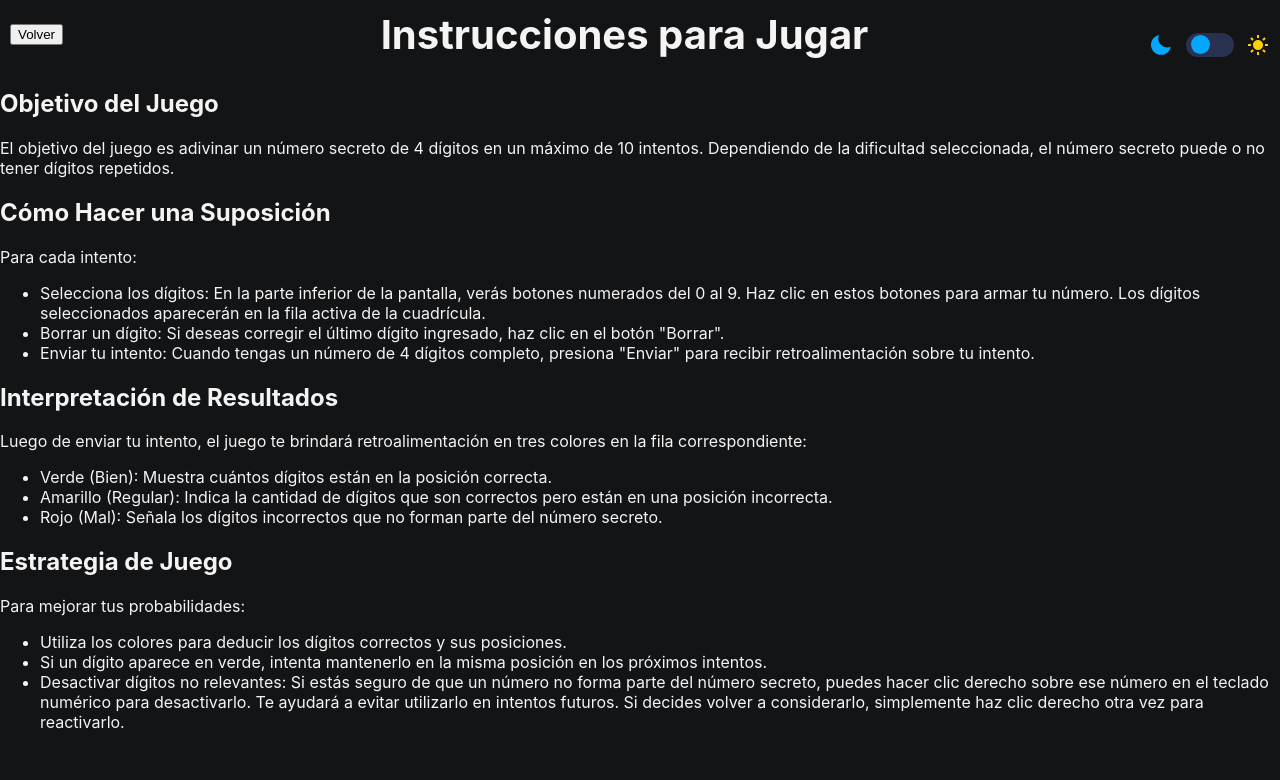
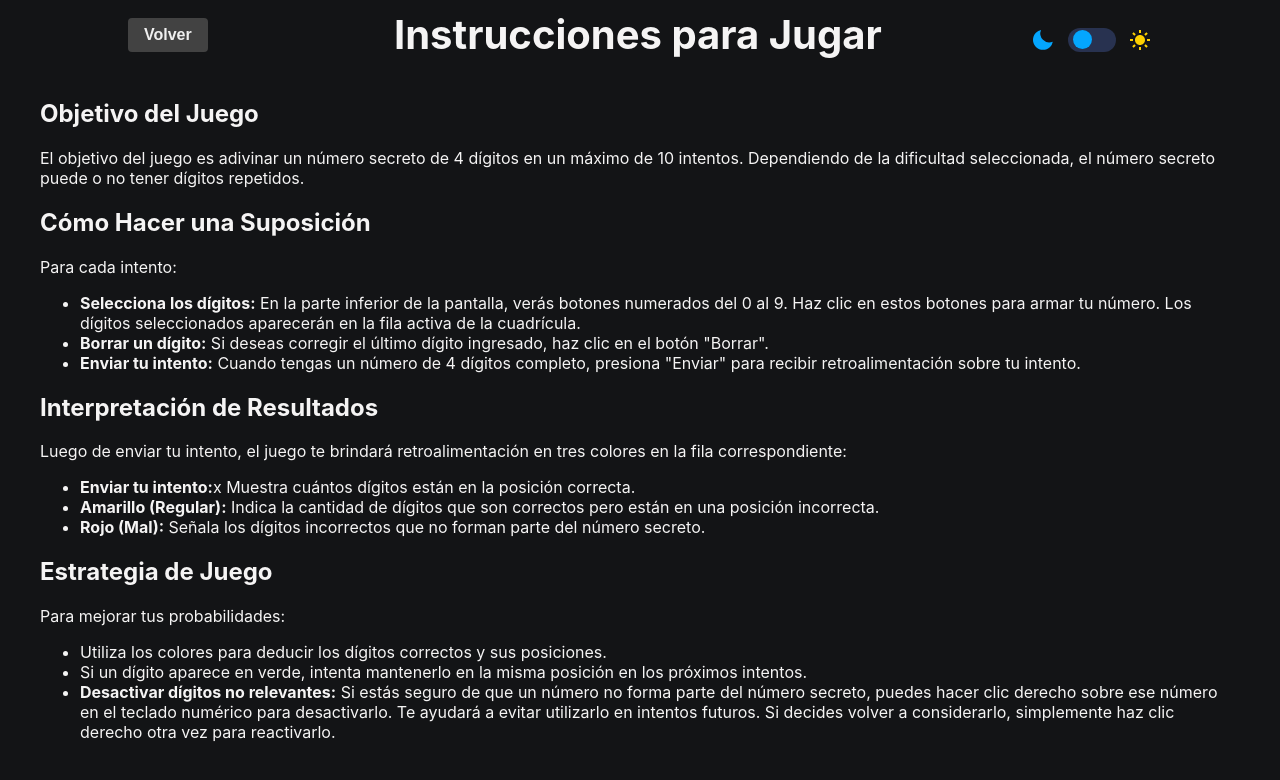
Before and after one commit to braguilera/juego-numeros, a React (Create React App) app: page /comoJugar in a window 1280 px wide. Shown: the top 780 px of the page. Built offline with nearby package versions, Linux system fonts and the light colour scheme.

Commit message:
Estilos finalizados

```diff
--- a/src/App.css
+++ b/src/App.css
@@ -44,6 +44,30 @@
   text-align: center;
   align-items: center;
   transition: background-color 0.25s ease-in-out, color 0.25s ease-in-out;
+}
+
+.inicio_contenedor{
+  width: 100%;
+  height: 100%;
+  display: flex;
+  flex-direction: column;
+  justify-content: flex-start;
+  align-items: center;
+}
+
+.dificultad_container{
+  width: 100%;
+  display: flex;
+  flex-direction: column;
+  align-items: center;
+  margin-bottom: 10%;
+}
+
+.jugar_container{
+  width: 100%;
+  display: flex;
+  flex-direction: column;
+  align-items: center;
 }
 
 .inicio .cambio_container{
@@ -124,6 +148,12 @@
   background-repeat: no-repeat;
   background-position: start;
   background-position-y: center;
+  scale: 1;
+  transition: scale .5s ease;
+}
+
+.boton_como_jugar:hover{
+  scale: 1.1;
 }
 
 
@@ -159,13 +189,12 @@
   cursor: pointer;
   background-color: var(--numero-principal);
   color: var(--numero-secundario);
+  transition: background-color .2s ease, color .2s ease;
 }
 
 .juego_header button:hover{
   color: var(--color-bg);
   background-color: var(--color-claro-principal);
-  transition: background-color .2s ease, color .2s ease;
-
 }
 
 .juego_header_titulos{
@@ -315,6 +344,9 @@
   height: 100vh;
   background-color: var(--color-bg);
   color: var(--color-claro-principal);
+  display: flex;
+  flex-direction: column;
+  align-items: center;
 }
 
 .comoJugar h1{
@@ -322,11 +354,37 @@
   font-size: 2.5rem;
 }
 
+.comoJugar button{
+  border: none;
+  padding: 8px 16px;
+  border-radius: 4px;
+  font-size: 1rem;
+  font-weight: bold;
+  cursor: pointer;
+  background-color: var(--numero-principal);
+  color: var(--numero-secundario);
+  transition: background-color .2s ease, color .2s ease;
+}
+
+.comoJugar button:hover {
+  color: var(--color-bg);
+  background-color: var(--color-claro-principal);
+}
+
 .comoJugar_header{
+  max-width: 1200px;
+  width: 80%;
   display: flex;
   align-items: center;
   justify-content: space-between;
   padding: 10px;
+}
+
+.comoJugar_main{
+  padding: 10px;
+  max-width: 1200px;
+
+
 }
 
 /* Alertas de victoria y derrota */
--- a/src/componentes/ComoJugar.jsx
+++ b/src/componentes/ComoJugar.jsx
@@ -21,7 +21,7 @@ const ComoJugar = () => {
                 />
         </header>
 
-        <main>
+        <main className='comoJugar_main'>
             <div>
                 <h2>Objetivo del Juego</h2>
                 <p>El objetivo del juego es adivinar un número secreto de 4 dígitos en un máximo de 10 intentos. Dependiendo de la dificultad seleccionada, el número secreto puede o no tener dígitos repetidos.</p>
@@ -30,18 +30,18 @@ const ComoJugar = () => {
                 <h2>Cómo Hacer una Suposición</h2>
                 <p>Para cada intento:</p>
                 <ul>
-                    <li>Selecciona los dígitos: En la parte inferior de la pantalla, verás botones numerados del 0 al 9. Haz clic en estos botones para armar tu número. Los dígitos seleccionados aparecerán en la fila activa de la cuadrícula.</li>
-                    <li>Borrar un dígito: Si deseas corregir el último dígito ingresado, haz clic en el botón "Borrar".</li>
-                    <li>Enviar tu intento: Cuando tengas un número de 4 dígitos completo, presiona "Enviar" para recibir retroalimentación sobre tu intento.</li>
+                    <li><strong>Selecciona los dígitos:</strong> En la parte inferior de la pantalla, verás botones numerados del 0 al 9. Haz clic en estos botones para armar tu número. Los dígitos seleccionados aparecerán en la fila activa de la cuadrícula.</li>
+                    <li><strong>Borrar un dígito:</strong> Si deseas corregir el último dígito ingresado, haz clic en el botón "Borrar".</li>
+                    <li><strong>Enviar tu intento:</strong> Cuando tengas un número de 4 dígitos completo, presiona "Enviar" para recibir retroalimentación sobre tu intento.</li>
                 </ul>
             </div>
             <div>
                 <h2>Interpretación de Resultados</h2>
                 <p>Luego de enviar tu intento, el juego te brindará retroalimentación en tres colores en la fila correspondiente:</p>
                 <ul>
-                    <li>Verde (Bien): Muestra cuántos dígitos están en la posición correcta.</li>
-                    <li>Amarillo (Regular): Indica la cantidad de dígitos que son correctos pero están en una posición incorrecta.</li>
-                    <li>Rojo (Mal): Señala los dígitos incorrectos que no forman parte del número secreto.</li>
+                    <li><strong>Enviar tu intento:</strong>x Muestra cuántos dígitos están en la posición correcta.</li>
+                    <li><strong>Amarillo (Regular):</strong> Indica la cantidad de dígitos que son correctos pero están en una posición incorrecta.</li>
+                    <li><strong>Rojo (Mal):</strong> Señala los dígitos incorrectos que no forman parte del número secreto.</li>
                 </ul>
             </div>
             <div>
@@ -50,7 +50,7 @@ const ComoJugar = () => {
                 <ul>
                     <li>Utiliza los colores para deducir los dígitos correctos y sus posiciones.</li>
                     <li>Si un dígito aparece en verde, intenta mantenerlo en la misma posición en los próximos intentos.</li>
-                    <li>Desactivar dígitos no relevantes: Si estás seguro de que un número no forma parte del número secreto, puedes hacer clic derecho sobre ese número en el teclado numérico para desactivarlo. Te ayudará a evitar utilizarlo en intentos futuros. Si decides volver a considerarlo, simplemente haz clic derecho otra vez para reactivarlo.</li>
+                    <li><strong>Desactivar dígitos no relevantes:</strong> Si estás seguro de que un número no forma parte del número secreto, puedes hacer clic derecho sobre ese número en el teclado numérico para desactivarlo. Te ayudará a evitar utilizarlo en intentos futuros. Si decides volver a considerarlo, simplemente haz clic derecho otra vez para reactivarlo.</li>
                 </ul>
             </div>
 
--- a/src/componentes/Inicio.jsx
+++ b/src/componentes/Inicio.jsx
@@ -26,6 +26,10 @@ const Inicio = () => {
             />
             <h1>¡Bienvenido a Adivina el Número!</h1>
             <h2>Pon a prueba tus habilidades para descubrir el número oculto.</h2>
+
+            <article className='inicio_contenedor'>
+
+                <div className='dificultad_container'>
                     <h3>Selecciona la dificultad</h3>
 
                     <div className='inicio_dificultad'>
@@ -42,10 +46,14 @@ const Inicio = () => {
                         onClick={() => seleccionarDificultad('sinRepeticion')}>Sin números repetidos</button>
                     </div>
 
+                </div>
+                <div className='jugar_container'>
                     <button className='boton_iniciar_partida' onClick={()=>navegacion("/juego")}>Empezar a Jugar</button>
 
                     <button className='boton_como_jugar' onClick={()=>navegacion('/comoJugar')}>¿Cómo jugar?</button>
 
+                </div>
+            </article>
         </section>
         </MagicMotion>
         </>
```
Lines whose indentation alone changed are shown as unchanged.
